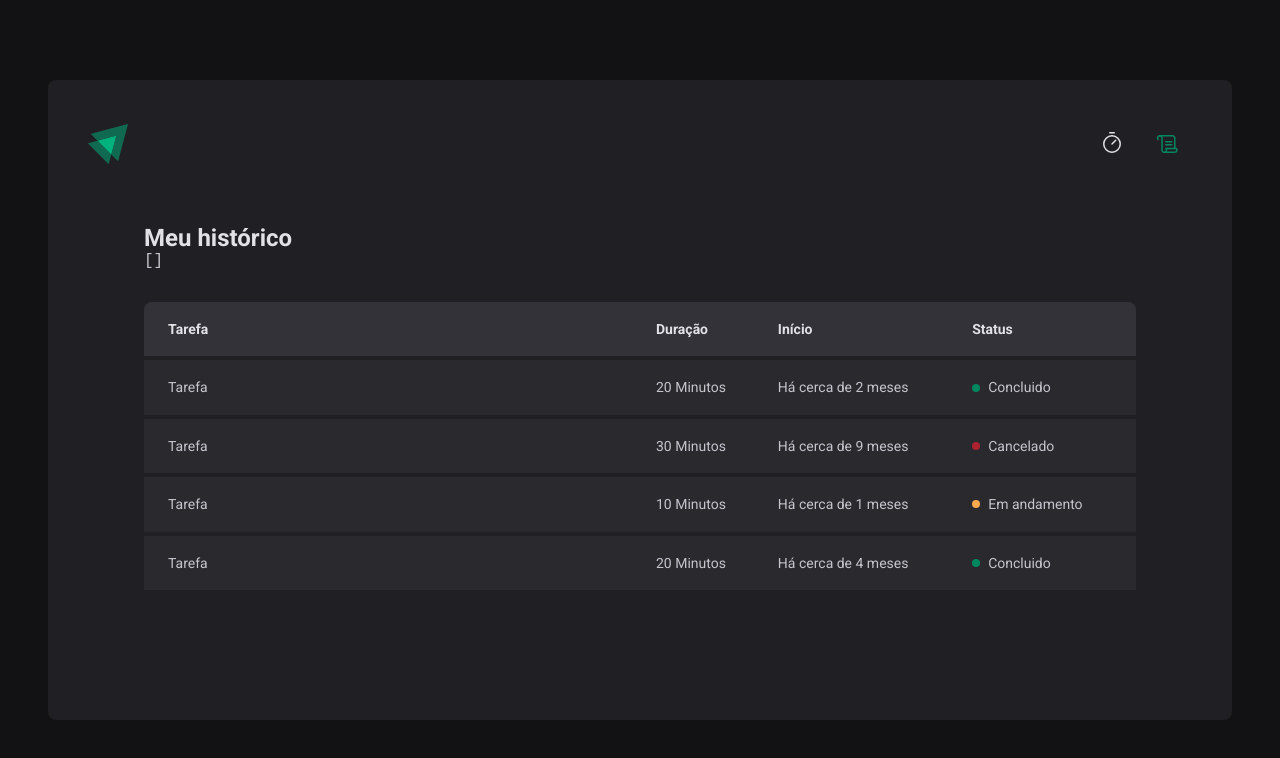
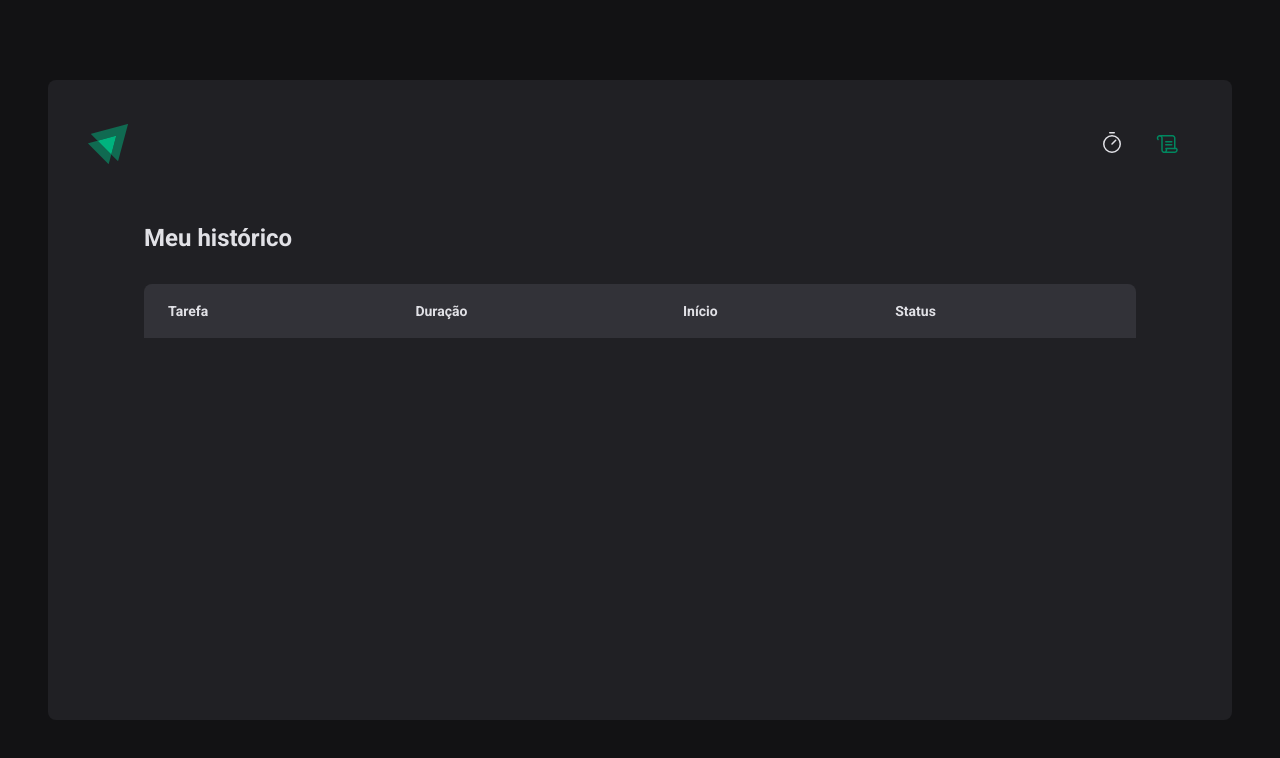
Before and after one commit to Ronald-Joaquim/Timer, a React (Vite) app: page /history in a window 1280 px wide. Shown: the top 758 px of the page. Built offline with nearby package versions, Linux system fonts and the light colour scheme.

Commit message:
Listagem do Histórico

```diff
--- a/src/pages/History/index.tsx
+++ b/src/pages/History/index.tsx
@@ -1,14 +1,14 @@
 import { useContext } from "react";
 import { CyclesContext } from "../../contexts/CyclesContext";
 import { HistoryContainer, HistoryList, Status } from "./styles";
+import { formatDistanceToNow } from "date-fns";
+import ptBR from "date-fns/locale/pt-BR";
 
 export function History() {
   const { cycles } = useContext(CyclesContext);
   return (
     <HistoryContainer>
       <h1>Meu histórico</h1>
-
-      <pre>{JSON.stringify(cycles, null, 2)}</pre>
 
       <HistoryList>
         <table>
@@ -21,38 +21,33 @@
             </tr>
           </thead>
           <tbody>
-            <tr>
-              <td>Tarefa</td>
-              <td>20 Minutos</td>
-              <td>Há cerca de 2 meses</td>
-              <td>
-                <Status statusColor="green">Concluido</Status>
-              </td>
-            </tr>
-            <tr>
-              <td>Tarefa</td>
-              <td>30 Minutos</td>
-              <td>Há cerca de 9 meses</td>
-              <td>
-                <Status statusColor="red">Cancelado</Status>
-              </td>
-            </tr>
-            <tr>
-              <td>Tarefa</td>
-              <td>10 Minutos</td>
-              <td>Há cerca de 1 meses</td>
-              <td>
-                <Status statusColor="yellow">Em andamento</Status>
-              </td>
-            </tr>
-            <tr>
-              <td>Tarefa</td>
-              <td>20 Minutos</td>
-              <td>Há cerca de 4 meses</td>
-              <td>
-                <Status statusColor="green">Concluido</Status>
-              </td>
-            </tr>
+            {cycles.map((cycle) => {
+              return (
+                <tr key={cycle.id}>
+                  <td>{cycle.task}</td>
+                  <td>{cycle.MinutesAmount} minutos</td>
+                  <td>
+                    {formatDistanceToNow(cycle.startDate, {
+                      addSuffix: true,
+                      locale: ptBR,
+                    })}
+                  </td>
+                  <td>
+                    {cycle.fineshedDate && (
+                      <Status statusColor="green">Concluido</Status>
+                    )}
+
+                    {cycle.interruptedDate && (
+                      <Status statusColor="red">Interrompido</Status>
+                    )}
+
+                    {!cycle.fineshedDate && !cycle.interruptedDate && (
+                      <Status statusColor="yellow">Em andamento</Status>
+                    )}
+                  </td>
+                </tr>
+              );
+            })}
           </tbody>
         </table>
       </HistoryList>
```
